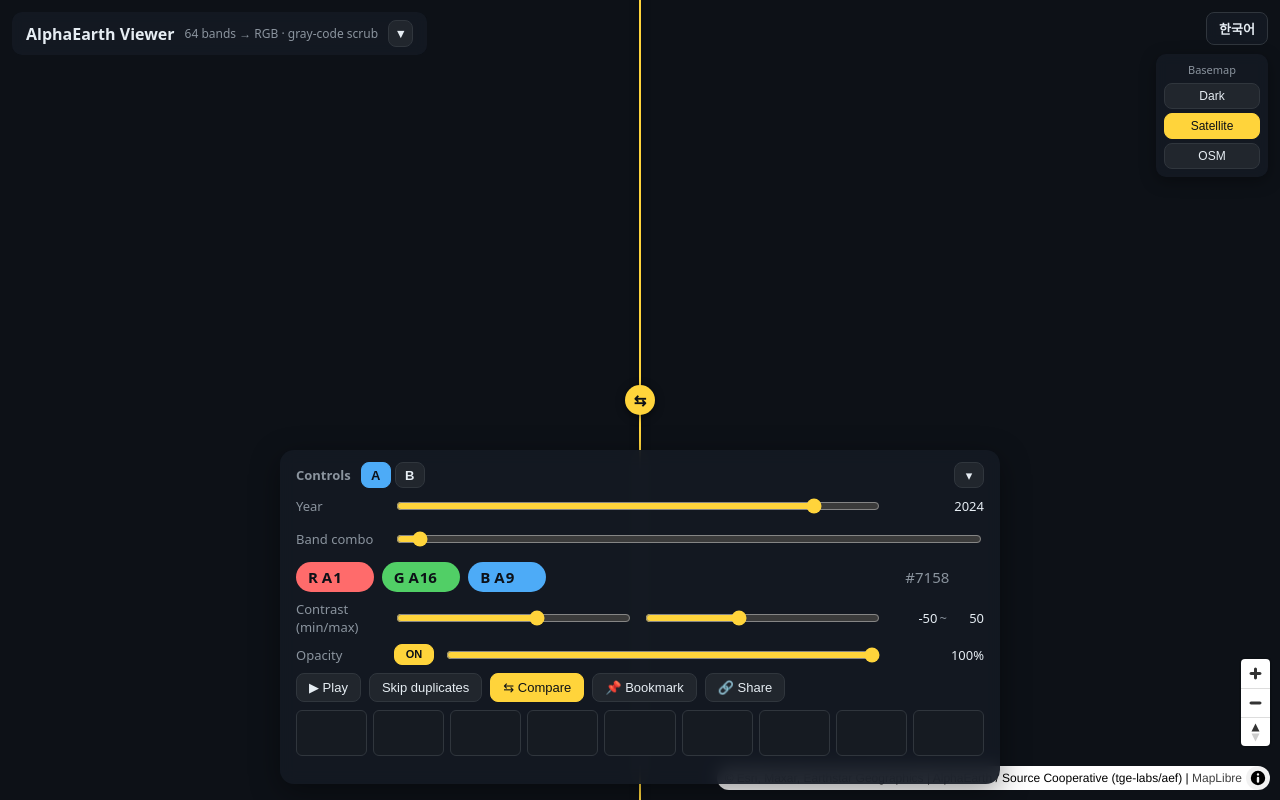
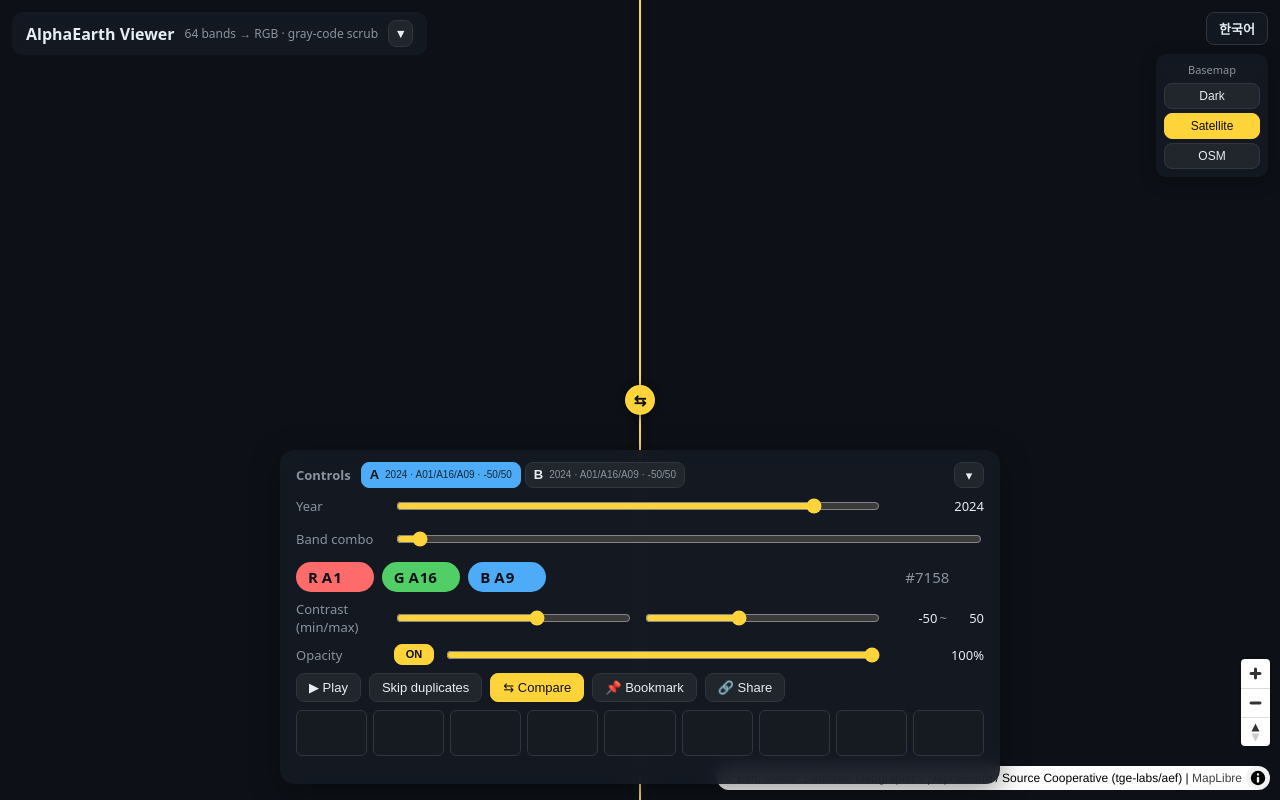
Before and after one commit to ganghyunnnn/AlphaEarth-Viewer, a website built with Vite: page frontend/index.html in a window 1280 px wide. Both pictures are taken after a click on the button "⇆ Compare". Built offline with nearby package versions, Linux system fonts and the light colour scheme; no server answers; files whose address does not match are found by name.

Commit message:
feat: show per-side settings on A/B compare tabs
In compare mode, year/band/contrast are per-side but the panel only showed
the active side's values, making it easy to think both sides match when they
don't. Each A/B tab now displays a always-visible summary
(year · band combo · contrast) so the two sides can be compared at a glance.

```diff
--- a/frontend/index.html
+++ b/frontend/index.html
@@ -44,8 +44,14 @@
         <span class="title" data-i18n="panelTitle">Controls</span>
         <!-- Edit-target selector (visible in compare mode only) -->
         <div id="sideTabs" class="side-tabs" hidden>
-          <button id="tabA" class="side-tab a on" data-side="A">A</button>
-          <button id="tabB" class="side-tab b" data-side="B">B</button>
+          <button id="tabA" class="side-tab a on" data-side="A">
+            <span class="side-tab-name">A</span>
+            <span class="side-tab-info" id="tabAInfo"></span>
+          </button>
+          <button id="tabB" class="side-tab b" data-side="B">
+            <span class="side-tab-name">B</span>
+            <span class="side-tab-info" id="tabBInfo"></span>
+          </button>
         </div>
         <button id="collapse" class="collapse" data-i18n-title="collapseTitle" title="Collapse / expand panel" aria-expanded="true">▾</button>
       </div>
--- a/frontend/src/main.js
+++ b/frontend/src/main.js
@@ -4,7 +4,7 @@ import { Prefetcher } from "./prefetch.js";
 import { CompareController } from "./compare.js";
 import { SearchControl } from "./search.js";
 import { readState, pushState, shareUrl } from "./state.js";
-import { TOTAL, indexToTriple } from "./graycode.js";
+import { TOTAL, indexToTriple, bandName } from "./graycode.js";
 import { applyI18n, setLang, getLang, onLangChange, t } from "./i18n.js";
 import { BASEMAPS, DEFAULT_BASEMAP } from "./config.js";
 
@@ -35,6 +35,19 @@ const sideParams = { A: state, B };
 let activeSide = "A"; // the side currently being edited in the panel
 let bSeeded = !!state.compare; // skip cloning A to B if B values were restored from permalink
 
+// --- Per-side settings badges (on the A/B tabs) ------------------------
+// Always show each side's year / band combo / contrast so both sides can be
+// compared at a glance — without switching tabs (year/band/contrast are per-side).
+const sideInfo = { A: $("tabAInfo"), B: $("tabBInfo") };
+function sideSummary(p) {
+  const [r, g, b] = indexToTriple(p.scrub);
+  return `${p.year} · ${bandName(r)}/${bandName(g)}/${bandName(b)} · ${p.min}/${p.max}`;
+}
+function updateSideBadges() {
+  sideInfo.A.textContent = sideSummary(sideParams.A);
+  sideInfo.B.textContent = sideSummary(sideParams.B);
+}
+
 // --- Idle-prediction prefetch (based on map A) -------------------------
 const prefetcher = new Prefetcher(viewer.map);
 function pfCtx() {
@@ -63,6 +76,7 @@ function renderActive(commit) {
   clearTimeout(renderTimer);
   if (commit) doIt();
   else renderTimer = setTimeout(doIt, 150);
+  updateSideBadges();
 }
 
 // --- Scrub bar ----------------------------------------------------------
@@ -104,6 +118,7 @@ $("year").addEventListener("input", () => {
   } else {
     compare.setRenderB({ year: p.year, triple: indexToTriple(p.scrub), range: { min: p.min, max: p.max } });
   }
+  updateSideBadges();
   pushState(state);
 });
 
@@ -192,6 +207,7 @@ function setCompare(on) {
     compare.setBasemapTiles(bm.tiles, bm.attribution);
     compare.setOpacity(currentOpacity);
     compare.setVisible(aefOn);
+    updateSideBadges();
   } else {
     compare.disable();
     setActiveSide("A"); // single view → return to editing A
@@ -236,6 +252,7 @@ viewer.onIdle = () => pfSettle();
 // --- Initialization -----------------------------------------------------
 viewer.whenReady(() => {
   scrub.init(state.scrub); // resolve triple → onChange → viewer.setRender → create mosaic source
+  updateSideBadges(); // seed A/B tab summaries
   setBasemap(currentBasemap); // restore saved basemap (swap base tiles if not dark)
   setOpacity(currentOpacity, false); // apply saved opacity (after layer is created)
   setAefOn(aefOn, false); // apply saved layer on/off state
--- a/frontend/src/styles.css
+++ b/frontend/src/styles.css
@@ -161,10 +161,18 @@ html, body { margin: 0; height: 100%; font-family: system-ui, "Segoe UI", sans-s
 .side-tabs { display: flex; gap: 4px; }
 .side-tabs[hidden] { display: none; }
 .side-tab {
+  display: flex; align-items: center; gap: 6px;
   background: #21262d; color: var(--fg); border: 1px solid #30363d;
-  width: 30px; height: 26px; border-radius: 8px; cursor: pointer;
-  font-weight: 700; font-size: 13px; line-height: 1;
+  min-height: 26px; padding: 3px 8px; border-radius: 8px; cursor: pointer;
+  font-weight: 700; font-size: 13px; line-height: 1.1; text-align: left;
 }
+.side-tab-name { flex: none; }
+/* Per-side settings summary (year · bands · contrast) — always visible so both sides can be compared at a glance */
+.side-tab-info {
+  font-weight: 500; font-size: 10px; line-height: 1.2;
+  color: var(--muted); font-variant-numeric: tabular-nums; white-space: nowrap;
+}
+.side-tab.on .side-tab-info { color: inherit; opacity: 0.85; }
 .side-tab.a.on { background: #4dabf7; color: #0d1117; border-color: #4dabf7; }
 .side-tab.b.on { background: #ffa94d; color: #0d1117; border-color: #ffa94d; }
 
```
